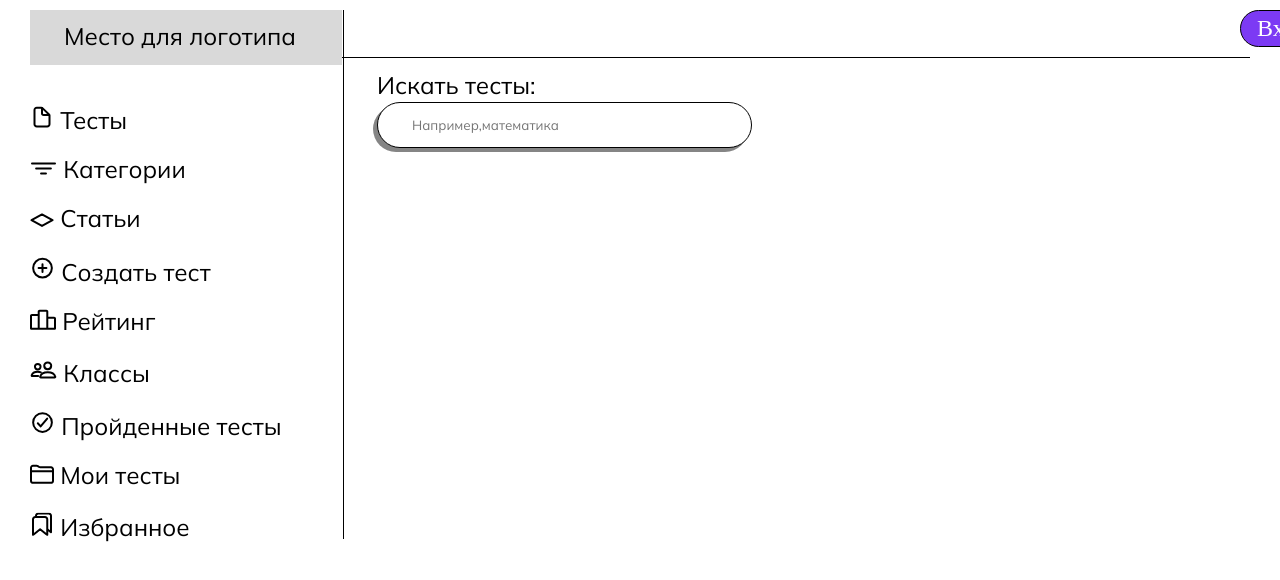
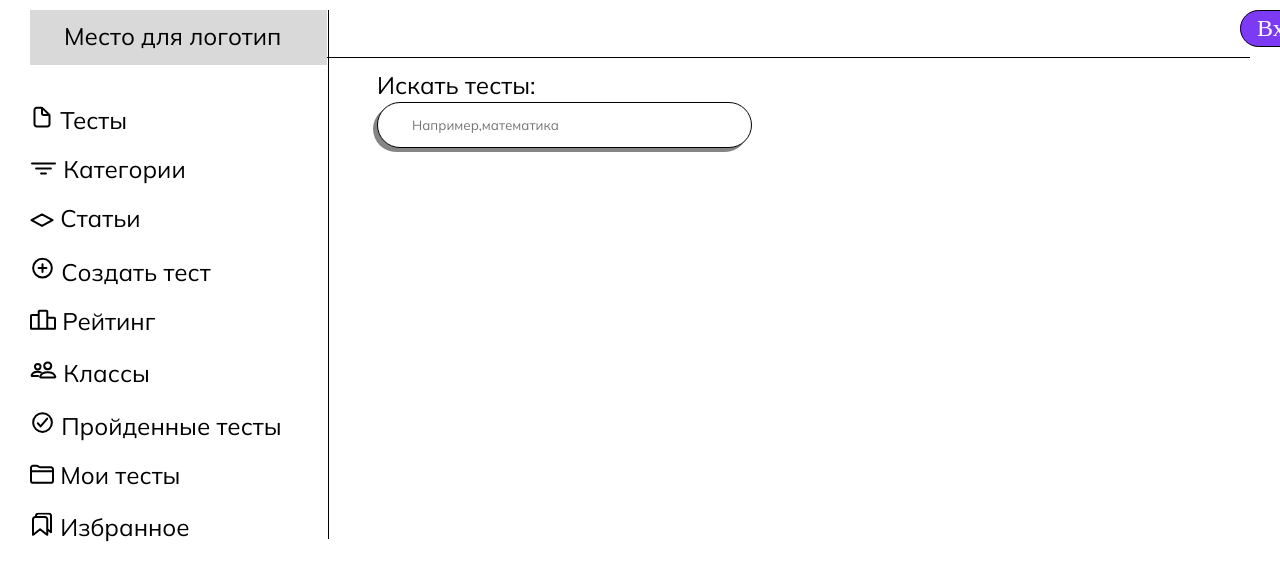
Before and after one commit to DalarusX/FrontTestOne, a plain HTML site: page index.html in a window 1280 px wide. Shown: the top 580 px of the page. Drawn offline with Linux system fonts and the light colour scheme.

Commit message:
changeLogo

```diff
--- a/index.html
+++ b/index.html
@@ -17,7 +17,7 @@
             <div class="header__content">
                 <div class="header__sidebar header-sidebar">
                     <div class="header-sidebar__logo">
-                        Место для логотипа
+                        Место для логотип
                     </div>
                     <ul class="header-sidebar__menu">
                         <li class="header-sidebar__item">
```
